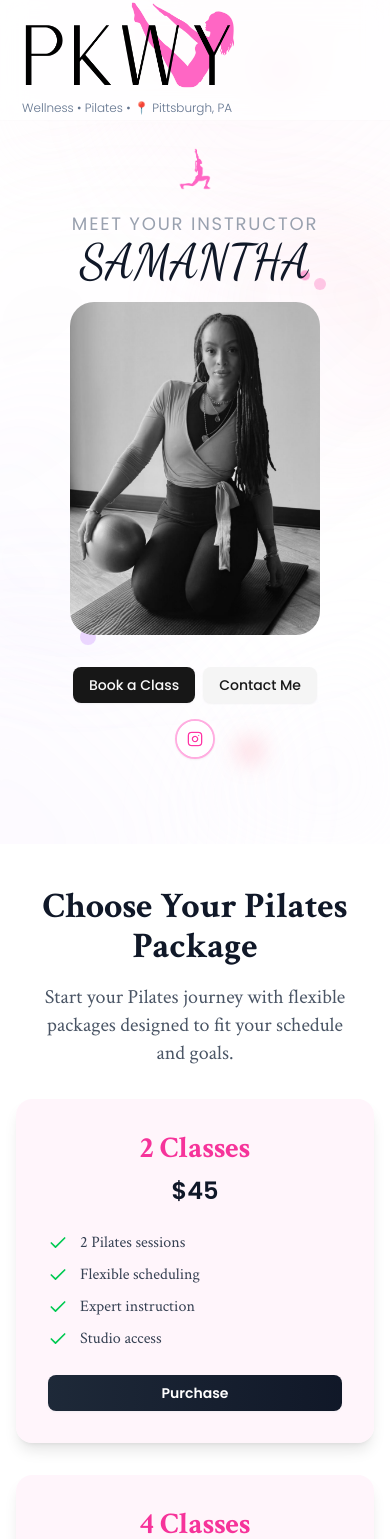
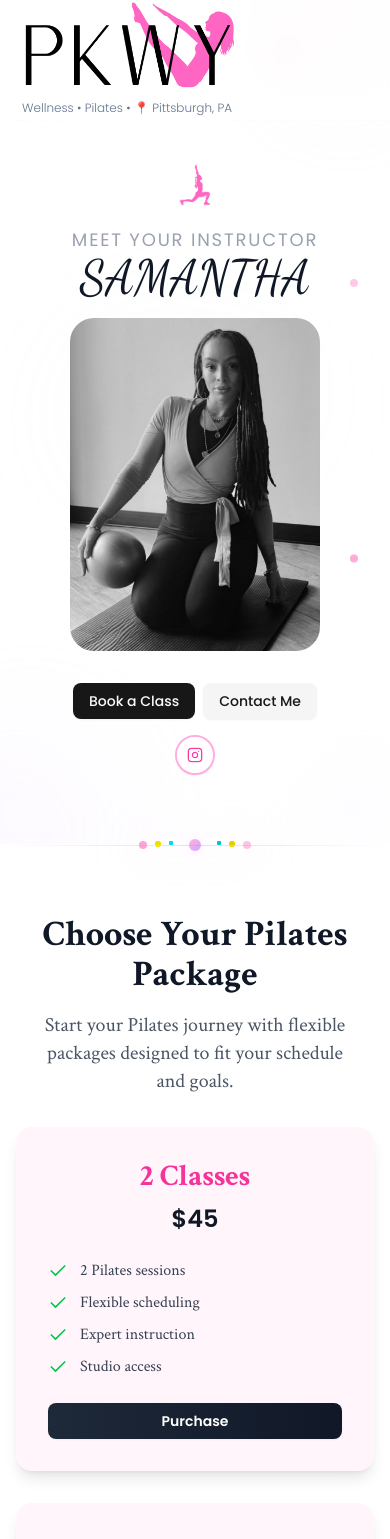
Before and after one commit to sarimyx/pkwy-wellness, a Next.js app: page / in a window 390 px wide. Shown: the top 1539 px of the page. Built offline with nearby package versions, Linux system fonts and the light colour scheme.

Commit message:
ui updates

```diff
--- a/app/page.tsx
+++ b/app/page.tsx
@@ -1,10 +1,12 @@
+import { Separator } from '@/components/decoration/separator';
 import { Hero } from '@/components/hero';
 import { Pricing } from '@/components/pricing';
 
 export default function Home() {
   return (
-    <div className="space-y-12">
+    <div className="space-y-4 py-4">
       <Hero />
+      <Separator />
       <Pricing />
       {/* TODO: */}
       {/* <Services /> */}
--- a/components/decoration/floating-bubbles.tsx
+++ b/components/decoration/floating-bubbles.tsx
@@ -1,30 +1,30 @@
 export function FloatingBubbles() {
     return (
         <div className="absolute inset-0 overflow-hidden -z-10">
-            {/* Large background bubbles */}
-            <div className="absolute -top-32 -right-32 w-96 h-96 bg-gradient-to-br from-pink-300/15 via-pink-200/10 to-transparent rounded-full blur-3xl animate-pulse"></div>
-            <div className="absolute -bottom-32 -left-32 w-[400px] h-[400px] bg-gradient-to-tr from-purple-300/12 via-purple-200/8 to-transparent rounded-full blur-3xl animate-pulse" style={{ animationDelay: '2s' }}></div>
-            <div className="absolute top-1/4 -right-16 w-72 h-72 bg-gradient-to-bl from-rose-300/18 via-pink-200/10 to-transparent rounded-full blur-2xl animate-pulse" style={{ animationDelay: '1.5s' }}></div>
-            <div className="absolute bottom-1/5 -left-20 w-80 h-80 bg-gradient-to-tr from-violet-300/14 via-purple-200/9 to-transparent rounded-full blur-2xl animate-pulse" style={{ animationDelay: '3s' }}></div>
+            {/* Large background bubbles - fewer on mobile */}
+            <div className="absolute -top-16 -right-16 sm:-top-32 sm:-right-32 w-48 h-48 sm:w-96 sm:h-96 bg-gradient-to-br from-pink-300/15 via-pink-200/10 to-transparent rounded-full blur-2xl sm:blur-3xl animate-pulse"></div>
+            <div className="absolute -bottom-16 -left-16 sm:-bottom-32 sm:-left-32 w-56 h-56 sm:w-[400px] sm:h-[400px] bg-gradient-to-tr from-purple-300/12 via-purple-200/8 to-transparent rounded-full blur-2xl sm:blur-3xl animate-pulse" style={{ animationDelay: '2s' }}></div>
+            <div className="hidden sm:block absolute top-1/4 -right-16 w-72 h-72 bg-gradient-to-bl from-rose-300/18 via-pink-200/10 to-transparent rounded-full blur-2xl animate-pulse" style={{ animationDelay: '1.5s' }}></div>
+            <div className="hidden sm:block absolute bottom-1/5 -left-20 w-80 h-80 bg-gradient-to-tr from-violet-300/14 via-purple-200/9 to-transparent rounded-full blur-2xl animate-pulse" style={{ animationDelay: '3s' }}></div>
 
-            {/* Central gradient cloud */}
-            <div className="absolute top-1/2 left-1/2 transform -translate-x-1/2 -translate-y-1/2 w-[700px] h-[500px] bg-gradient-to-br from-pink-200/8 via-purple-100/5 to-transparent rounded-full blur-3xl animate-pulse" style={{ animationDelay: '0.8s' }}></div>
+            {/* Central gradient cloud - smaller on mobile */}
+            <div className="absolute top-1/2 left-1/2 transform -translate-x-1/2 -translate-y-1/2 w-80 h-64 sm:w-[700px] sm:h-[500px] bg-gradient-to-br from-pink-200/8 via-purple-100/5 to-transparent rounded-full blur-2xl sm:blur-3xl animate-pulse" style={{ animationDelay: '0.8s' }}></div>
 
-            {/* Medium floating bubbles */}
-            <div className="absolute top-16 right-1/4 w-6 h-6 bg-pink-400/40 rounded-full blur-lg animate-bounce" style={{ animationDelay: '1s' }}></div>
-            <div className="absolute top-2/3 left-1/3 w-8 h-8 bg-purple-400/35 rounded-full blur-lg animate-bounce" style={{ animationDelay: '2.5s' }}></div>
-            <div className="absolute bottom-20 right-1/3 w-5 h-5 bg-rose-400/45 rounded-full blur-md animate-bounce" style={{ animationDelay: '0.5s' }}></div>
-            <div className="absolute bottom-1/3 left-1/4 w-7 h-7 bg-violet-400/30 rounded-full blur-lg animate-bounce" style={{ animationDelay: '3.2s' }}></div>
+            {/* Medium floating bubbles - fewer and smaller on mobile */}
+            <div className="absolute top-12 right-1/4 sm:top-16 w-4 h-4 sm:w-6 sm:h-6 bg-pink-400/40 rounded-full blur-md sm:blur-lg animate-bounce" style={{ animationDelay: '1s' }}></div>
+            <div className="absolute top-1/2 left-1/4 sm:top-2/3 sm:left-1/3 w-5 h-5 sm:w-8 sm:h-8 bg-purple-400/35 rounded-full blur-md sm:blur-lg animate-bounce" style={{ animationDelay: '2.5s' }}></div>
+            <div className="hidden sm:block absolute bottom-20 right-1/3 w-5 h-5 bg-rose-400/45 rounded-full blur-md animate-bounce" style={{ animationDelay: '0.5s' }}></div>
+            <div className="hidden sm:block absolute bottom-1/3 left-1/4 w-7 h-7 bg-violet-400/30 rounded-full blur-lg animate-bounce" style={{ animationDelay: '3.2s' }}></div>
 
-            {/* Small accent dots */}
-            <div className="absolute top-1/3 right-16 w-3 h-3 bg-pink-300/60 rounded-full animate-bounce" style={{ animationDelay: '1.8s' }}></div>
-            <div className="absolute top-3/4 left-20 w-4 h-4 bg-purple-300/50 rounded-full animate-bounce" style={{ animationDelay: '2.8s' }}></div>
-            <div className="absolute bottom-2/3 right-20 w-2.5 h-2.5 bg-pink-400/55 rounded-full animate-bounce" style={{ animationDelay: '0.3s' }}></div>
-            <div className="absolute bottom-1/4 left-1/2 w-3.5 h-3.5 bg-purple-400/45 rounded-full animate-bounce" style={{ animationDelay: '1.2s' }}></div>
+            {/* Small accent dots - fewer on mobile */}
+            <div className="absolute top-1/3 right-8 sm:right-16 w-2 h-2 sm:w-3 sm:h-3 bg-pink-300/60 rounded-full animate-bounce" style={{ animationDelay: '1.8s' }}></div>
+            <div className="hidden sm:block absolute top-3/4 left-20 w-4 h-4 bg-purple-300/50 rounded-full animate-bounce" style={{ animationDelay: '2.8s' }}></div>
+            <div className="absolute bottom-1/3 right-8 sm:bottom-2/3 sm:right-20 w-2 h-2 sm:w-2.5 sm:h-2.5 bg-pink-400/55 rounded-full animate-bounce" style={{ animationDelay: '0.3s' }}></div>
+            <div className="hidden sm:block absolute bottom-1/4 left-1/2 w-3.5 h-3.5 bg-purple-400/45 rounded-full animate-bounce" style={{ animationDelay: '1.2s' }}></div>
 
-            {/* Edge blending elements */}
-            <div className="absolute top-0 left-0 w-48 h-48 bg-gradient-to-br from-pink-200/15 via-pink-100/8 to-transparent rounded-br-full blur-2xl"></div>
-            <div className="absolute bottom-0 right-0 w-52 h-52 bg-gradient-to-tl from-purple-200/12 via-purple-100/6 to-transparent rounded-tl-full blur-2xl"></div>
+            {/* Edge blending elements - smaller on mobile */}
+            <div className="absolute top-0 left-0 w-24 h-24 sm:w-48 sm:h-48 bg-gradient-to-br from-pink-200/15 via-pink-100/8 to-transparent rounded-br-full blur-xl sm:blur-2xl"></div>
+            <div className="absolute bottom-0 right-0 w-28 h-28 sm:w-52 sm:h-52 bg-gradient-to-tl from-purple-200/12 via-purple-100/6 to-transparent rounded-tl-full blur-xl sm:blur-2xl"></div>
         </div>
     );
 }
--- /dev/null
+++ b/components/decoration/separator.tsx
@@ -0,0 +1,40 @@
+export function Separator() {
+    return (
+        <div className="relative w-full py-8 my-8">
+            {/* Main decorative line */}
+            <div className="absolute inset-0 flex items-center">
+                <div className="w-full h-px bg-gradient-to-r from-transparent via-pink-300/50 to-transparent"></div>
+            </div>
+
+            {/* Central decorative element */}
+            <div className="relative flex justify-center">
+                <div className="flex items-center space-x-4">
+                    {/* Left decorative dots */}
+                    <div className="flex space-x-2">
+                        <div className="w-2 h-2 bg-pink-400/60 rounded-full animate-pulse"></div>
+                        <div className="w-1.5 h-1.5 bg-purple-400/40 rounded-full animate-pulse" style={{ animationDelay: '0.5s' }}></div>
+                        <div className="w-1 h-1 bg-rose-400/50 rounded-full animate-pulse" style={{ animationDelay: '1s' }}></div>
+                    </div>
+
+                    {/* Central ornament */}
+                    <div className="relative">
+                        <div className="w-3 h-3 bg-gradient-to-br from-pink-400 to-purple-500 rounded-full shadow-lg animate-pulse" style={{ animationDelay: '0.8s' }}></div>
+                        <div className="absolute inset-0 w-3 h-3 bg-gradient-to-br from-pink-300/30 to-purple-400/30 rounded-full blur-sm animate-pulse" style={{ animationDelay: '0.8s' }}></div>
+                    </div>
+
+                    {/* Right decorative dots */}
+                    <div className="flex space-x-2">
+                        <div className="w-1 h-1 bg-rose-400/50 rounded-full animate-pulse" style={{ animationDelay: '1.5s' }}></div>
+                        <div className="w-1.5 h-1.5 bg-purple-400/40 rounded-full animate-pulse" style={{ animationDelay: '2s' }}></div>
+                        <div className="w-2 h-2 bg-pink-400/60 rounded-full animate-pulse" style={{ animationDelay: '2.5s' }}></div>
+                    </div>
+                </div>
+            </div>
+
+            {/* Subtle background glow */}
+            <div className="absolute inset-0 flex items-center justify-center">
+                <div className="w-32 h-8 bg-gradient-to-r from-pink-200/10 via-purple-200/5 to-pink-200/10 rounded-full blur-xl"></div>
+            </div>
+        </div>
+    );
+}
--- a/components/pricing.tsx
+++ b/components/pricing.tsx
@@ -84,7 +84,7 @@ export function Pricing() {
 
     return (
         <main id="pricing" className={`${Fonts.crimsonText.className}`}>
-            <section className="py-20">
+            <section>
                 <div className="max-w-7xl mx-auto px-4 sm:px-6 lg:px-8 space-y-8">
                     <header className="text-center space-y-4 px-4">
                         <h2 className="text-4xl font-bold text-gray-900">
```
